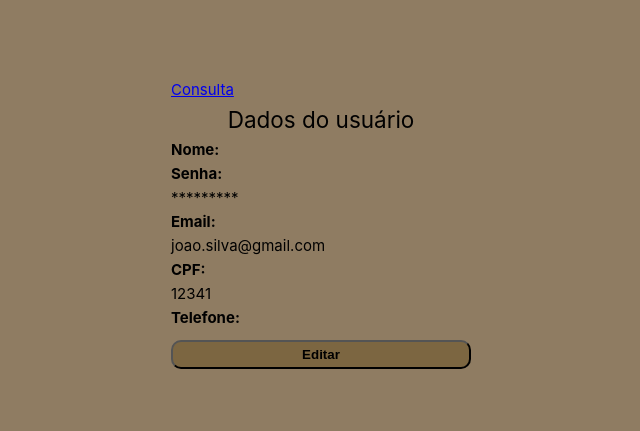
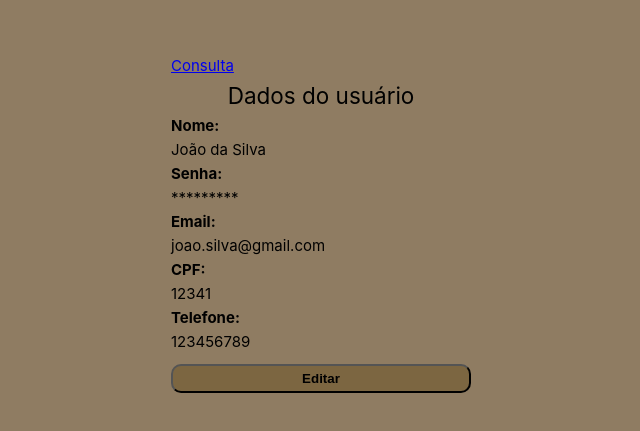
Before and after one commit to felipechatalov/Aap-Folou, a Vue app in the folder frontend/: page /consulta in a window 1280 px wide. Shown: the part 177-608 px from the top of the page, without its empty margins (319-959 px from the left). Built offline with nearby package versions, Linux system fonts and the light colour scheme.

Commit message:
index.js atualizado !

```diff
--- a/frontend/src/assets/dados.json
+++ b/frontend/src/assets/dados.json
@@ -1,7 +1,7 @@
 {
-    "nome": "João da Silva",
-    "email": "joao.silva@gmail.com",
-    "cpf": 12341,
-    "telefone": 123456789
-
-  }
+  "name": "João da Silva",
+  "password": "CassioRamos12",
+  "email": "joao.silva@gmail.com",
+  "cpf": 12341,
+  "phone": 123456789
+}
--- a/frontend/src/router/index.js
+++ b/frontend/src/router/index.js
@@ -1,5 +1,7 @@
+/* eslint-disable no-undef */
 import { createRouter, createWebHistory } from 'vue-router'
 import ConsultaView from '../views/ConsultaView.vue'
+import CadastroClienteView from '../views/CadastroClienteView.vue'
 
 const router = createRouter({
   history: createWebHistory(import.meta.env.BASE_URL),
@@ -9,6 +11,11 @@ const router = createRouter({
       name: 'Consulta',
       component: ConsultaView
     },
+    {
+      path: '/cadastrocliente',
+      name: 'Cadastro',
+      component: CadastroClienteView
+    },
   ]
 })
 
```
Also changed, not shown: frontend/src/assets/main.css (+10 -3 lines), frontend/src/assets/base.css (line endings or trailing spaces).
